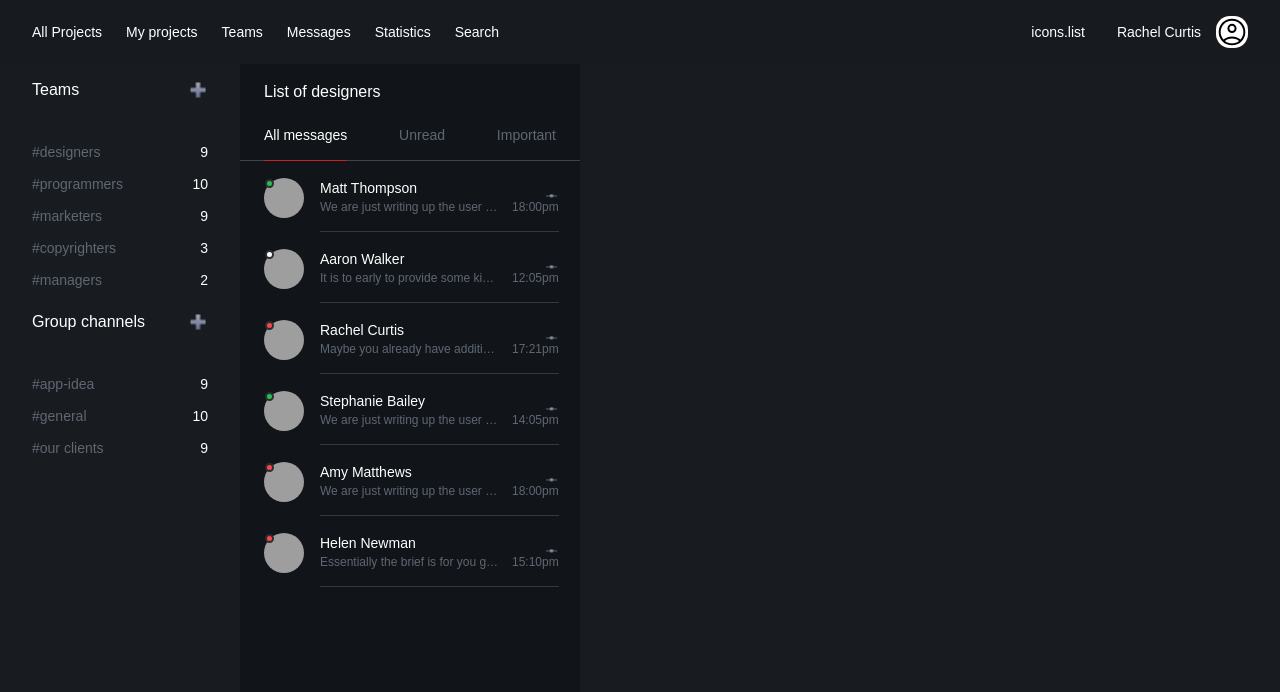
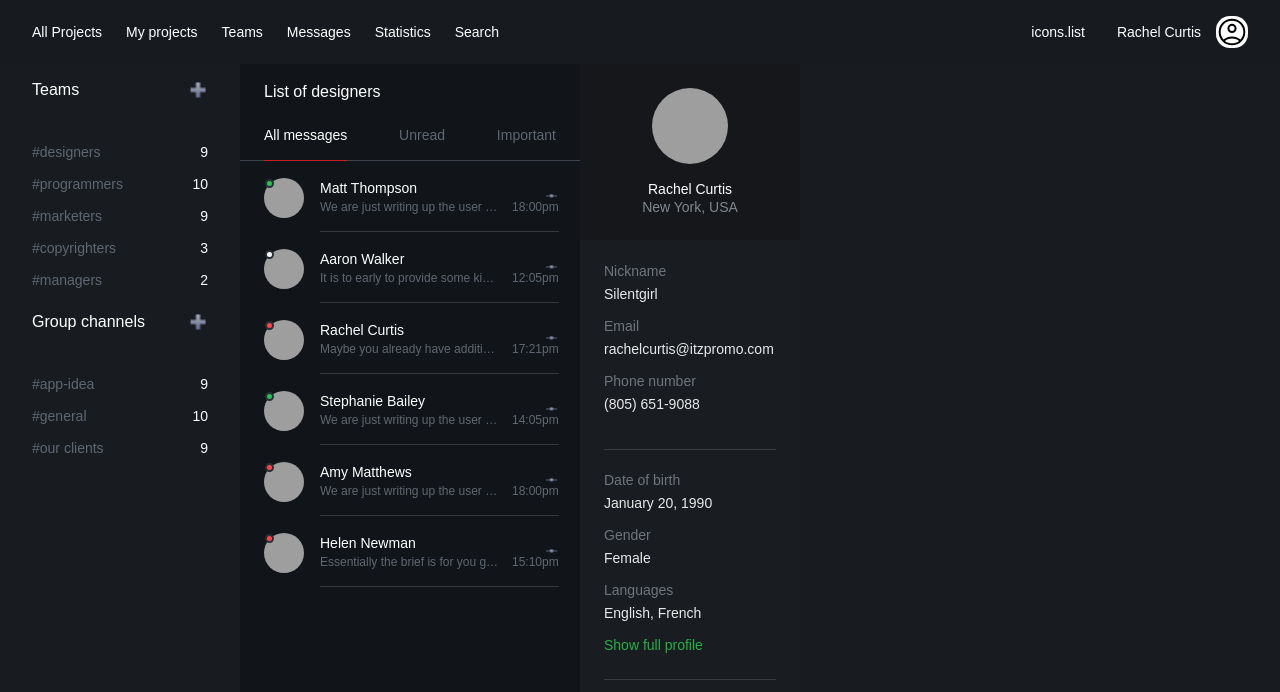
Before and after one commit to taras-hevko-vitech/chat-deem, a React (Create React App) app in the folder client/: page / in a window 1280 px wide. Shown: the top 692 px of the page. Built offline with nearby package versions, Linux system fonts and the light colour scheme; grey boxes are pictures that could not be loaded.

Commit message:
CA-5: Implement profile info tab view

```diff
--- a/client/src/App.js
+++ b/client/src/App.js
@@ -2,6 +2,7 @@ import './App.scss';
 import AppHeaderComponent from "./components/AppHeaderComponent/AppHeaderComponent";
 import Teams from "./components/Teams/Teams";
 import MessageList from "./components/MessageList/MessageList";
+import ProfileInformation from "./components/ProfileInformation/ProfileInformation";
 
 function App() {
 
@@ -11,6 +12,7 @@ function App() {
             <div className="main">
                 <Teams />
                 <MessageList />
+                <ProfileInformation />
             </div>
         </div>
     );
--- /dev/null
+++ b/client/src/components/ProfileInformation/ProfileInformation.jsx
@@ -0,0 +1,35 @@
+import React from 'react';
+import "./ProfileInformation.scss"
+
+function ProfileInformation({ props }) {
+    return (
+        <div className="profile-information">
+            <div className="main-info">
+                <img src="https://picsum.photos/seed/picsum/200/300" alt="" className="avatar"/>
+                <div className="user-name">Rachel Curtis</div>
+                <div className="user-address">New York, USA</div>
+            </div>
+            <div className="additional-information">
+                <div className="block-info">
+                    <div>Nickname</div>
+                    <div>Silentgirl</div>
+                    <div>Email</div>
+                    <div>rachelcurtis@itzpromo.com</div>
+                    <div>Phone number</div>
+                    <div>(805) 651-9088</div>
+                </div>
+                <div className="block-info">
+                    <div>Date of birth</div>
+                    <div>January 20, 1990</div>
+                    <div>Gender</div>
+                    <div>Female</div>
+                    <div>Languages</div>
+                    <div>English, French</div>
+                    <div className="profile-link">Show full profile</div>
+                </div>
+            </div>
+        </div>
+    );
+}
+
+export default ProfileInformation;
--- /dev/null
+++ b/client/src/components/ProfileInformation/ProfileInformation.scss
@@ -0,0 +1,67 @@
+.profile-information {
+  width: 220px;
+  background: #191c21;
+  .main-info {
+    display: flex;
+    flex-direction: column;
+    justify-content: center;
+    align-items: center;
+    background: #15171a;
+    padding: 24px 0;
+    .avatar {
+      width: 76px;
+      height: 76px;
+      border-radius: 50%;
+      margin-bottom: 16px;
+    }
+    .user-name {
+      font-family: Avenir, sans-serif;
+      font-size: 14px;
+      font-weight: 500;
+      font-stretch: normal;
+      font-style: normal;
+      line-height: 1.29;
+      letter-spacing: normal;
+      color: #fff;
+    }
+    .user-address {
+      font-family: Avenir, sans-serif;
+      font-size: 14px;
+      font-weight: normal;
+      font-stretch: normal;
+      font-style: normal;
+      line-height: 1.29;
+      letter-spacing: normal;
+      color: #80878f;
+    }
+  }
+  .additional-information {
+    padding: 1px 24px;
+    .block-info {
+      padding: 22px 0;
+      box-shadow: inset 0 -1px 0 0 rgba(90, 95, 101, 0.5);
+      div {
+        font-size: 14px;
+        font-weight: normal;
+        font-stretch: normal;
+        font-style: normal;
+        letter-spacing: normal;
+        opacity: 0.9;
+      }
+      div:nth-child(even) {
+        line-height: 1.43;
+        color: #fff;
+        margin-bottom: 14px;
+      }
+      div:nth-child(odd) {
+        line-height: 1.21;
+        letter-spacing: normal;
+        color: #797f86;
+        margin-bottom: 4px;
+      }
+      .profile-link {
+        color: #25c14a !important;
+      }
+    }
+  }
+}
```
